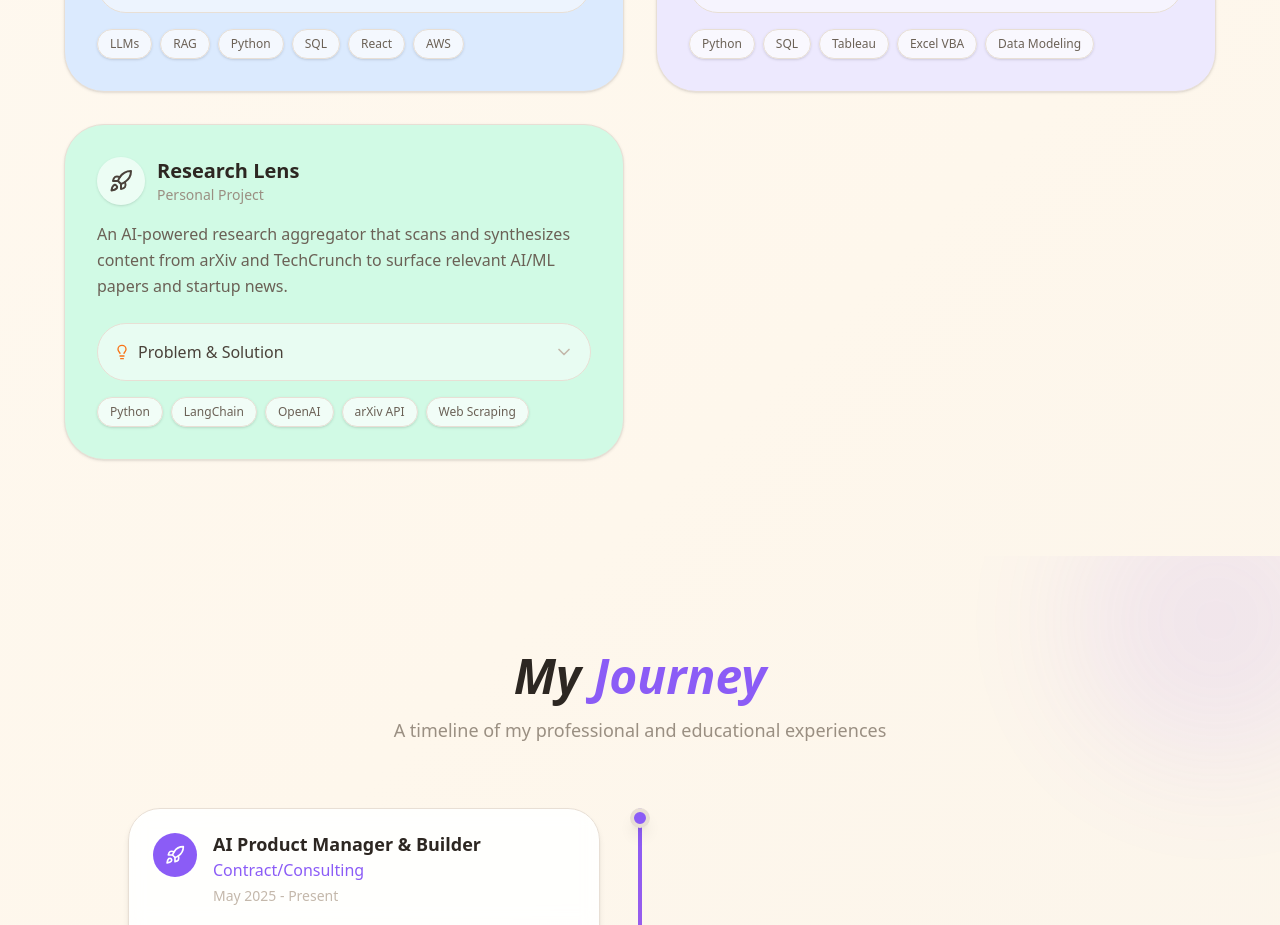
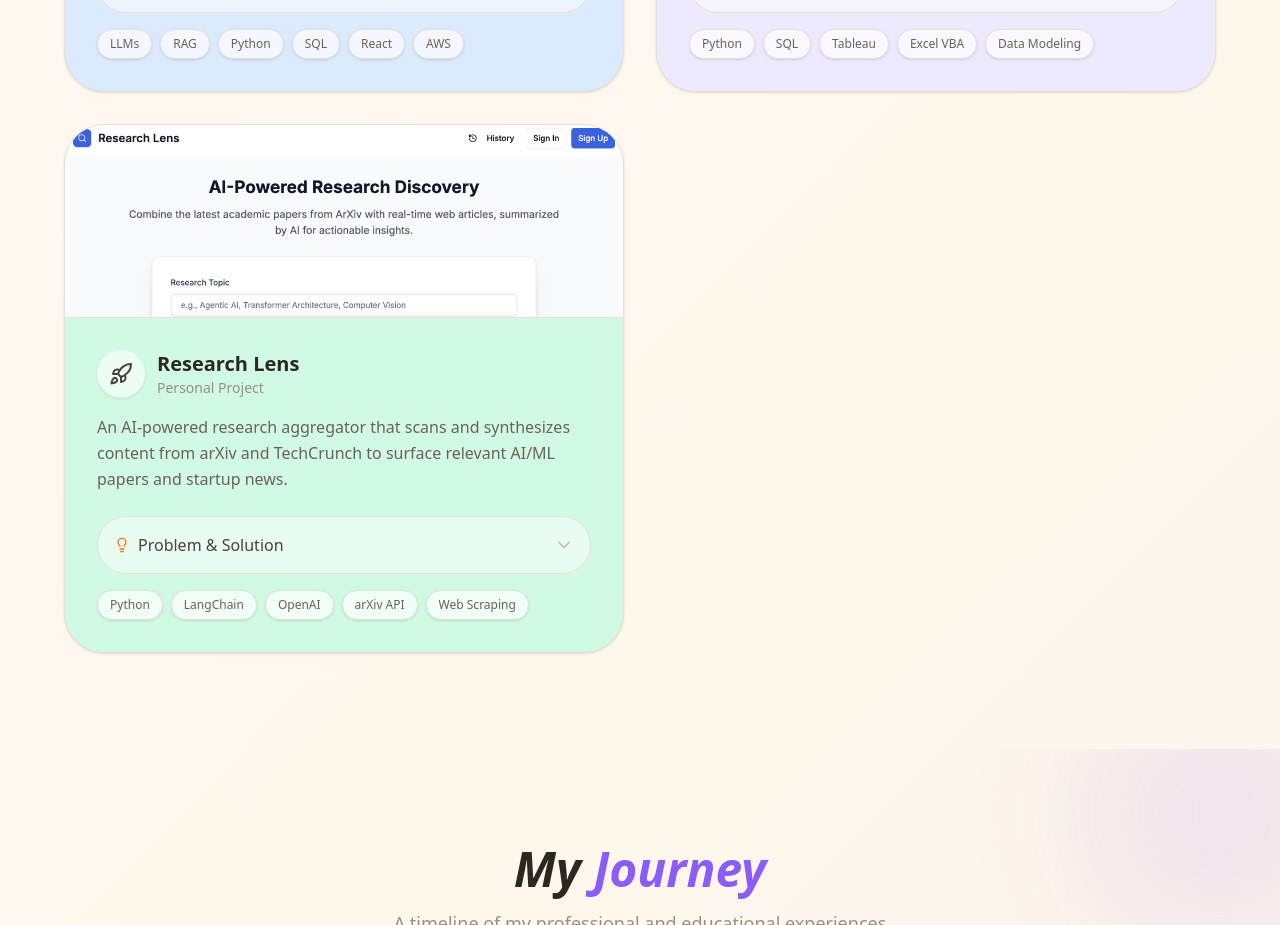
Before and after one commit to zeus1292/akshay.io, a Next.js app: page / in a window 1280 px wide. Shown: the part 2880-3805 px from the top of the page. Built offline with nearby package versions, Linux system fonts and the light colour scheme.

Commit message:
Add contact structure and project details

```diff
--- a/src/components/ProjectGallery.tsx
+++ b/src/components/ProjectGallery.tsx
@@ -34,6 +34,7 @@ interface Project {
   techStack: string[];
   color: string;
   icon: typeof Brain;
+  image?: string;
   links?: {
     demo?: string;
     github?: string;
@@ -117,6 +118,7 @@ const workProjects: Project[] = [
     techStack: ["Python", "LangChain", "OpenAI", "arXiv API", "Web Scraping"],
     color: "bg-pastel-mint",
     icon: Rocket,
+    image: "/images/projects/research-lens.png",
   },
 ];
 
@@ -192,6 +194,15 @@ function ProjectCard({ project, index }: { project: Project; index: number }) {
       )}
       whileHover={{ y: -5 }}
     >
+      {project.image && (
+        <div className="border-b border-cream-200/50">
+          <img
+            src={project.image}
+            alt={`${project.title} screenshot`}
+            className="w-full h-48 object-cover object-top"
+          />
+        </div>
+      )}
       <div className="p-6 sm:p-8">
         {/* Header */}
         <div className="flex items-start justify-between mb-4">
```
Also changed, not shown: public/images/projects/research-lens.png (added).
